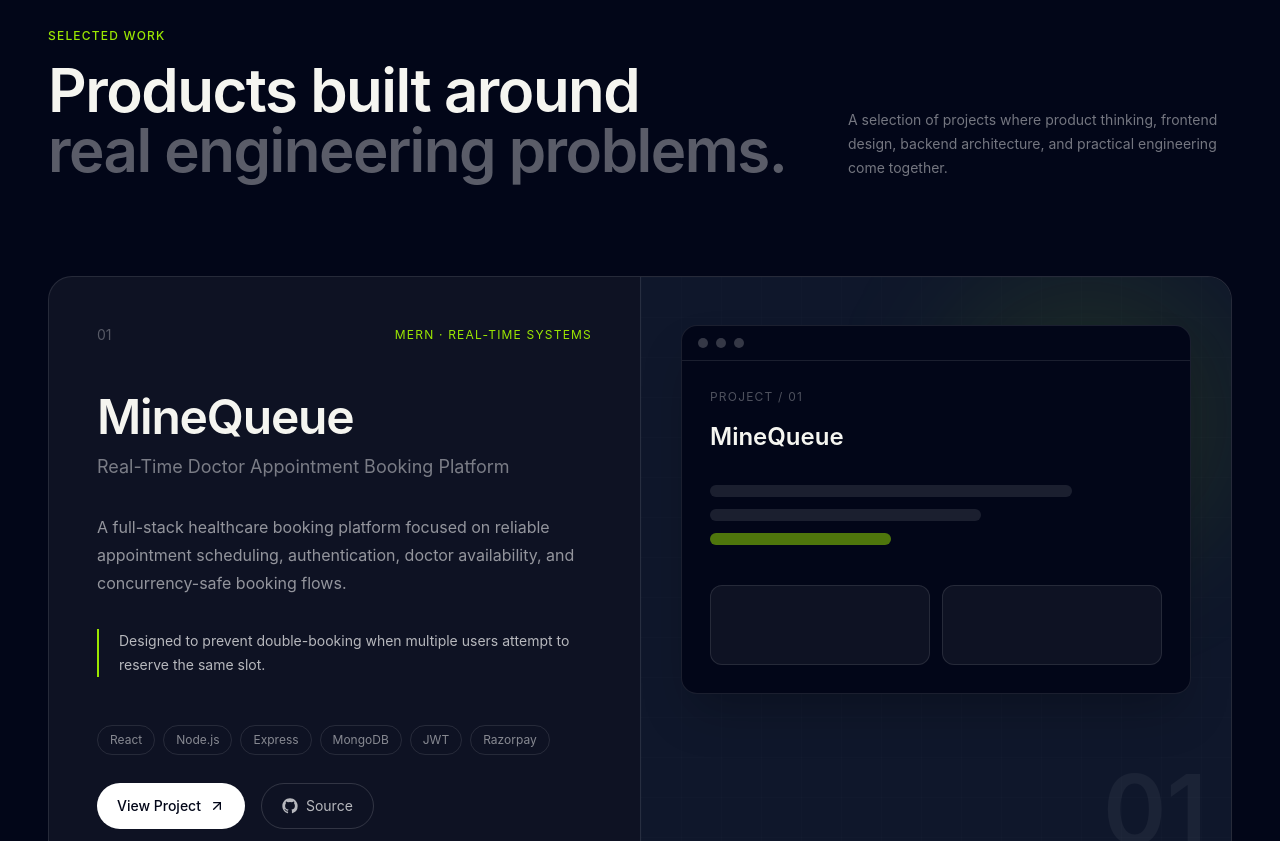
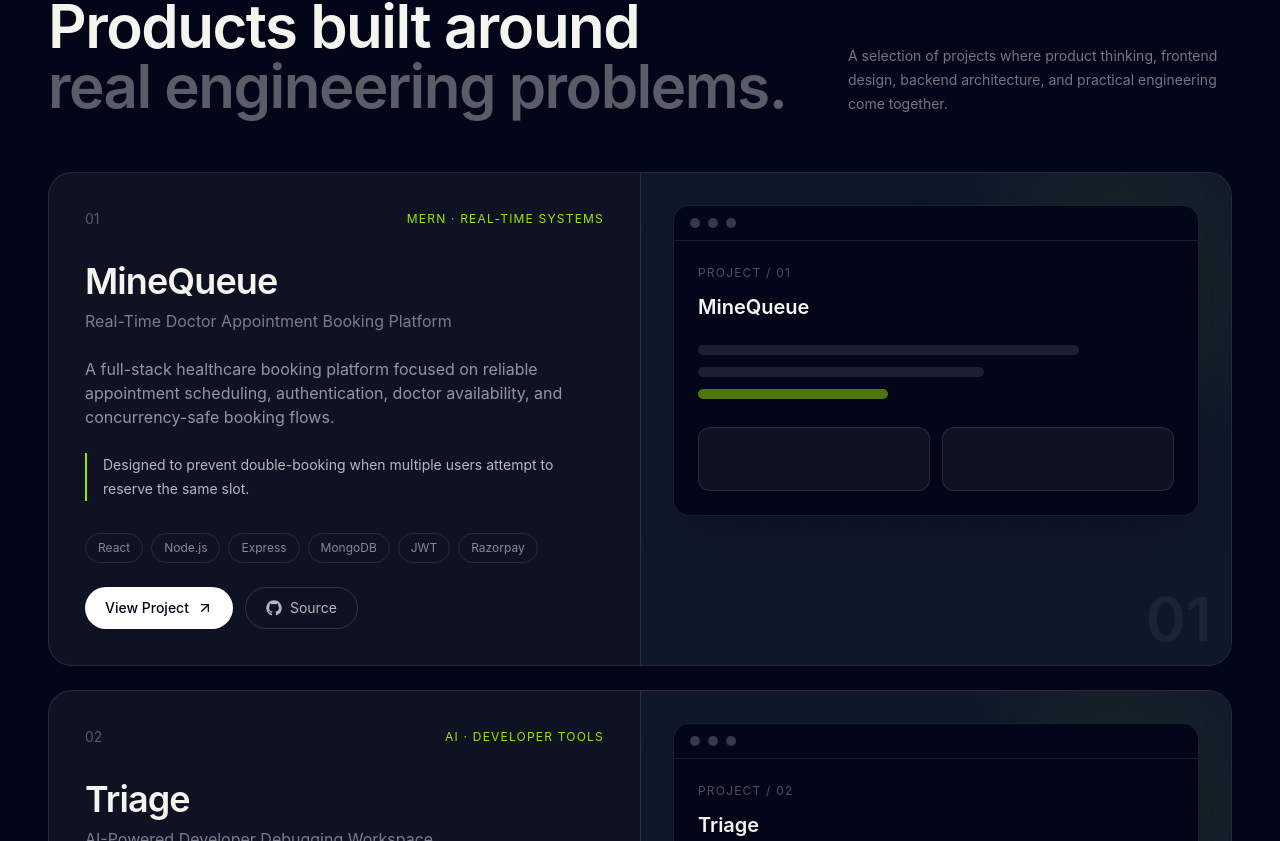
Before and after one commit to vishalgoswami2007/vishal-portfolio, a React (Vite) app: page / in a window 1280 px wide. Shown: the part 939-1780 px from the top of the page. Built offline with nearby package versions, Linux system fonts and the light colour scheme.

Commit message:
refactor: compact featured project cards

```diff
--- a/src/sections/Hero.jsx
+++ b/src/sections/Hero.jsx
@@ -5,7 +5,7 @@ function Hero() {
   return (
     <section
       id="home"
-      className="relative flex min-h-screen items-center overflow-hidden pt-24"
+      className="relative flex min-h-[88vh] pt-20 items-center overflow-hidden"
     >
       {/* Background Grid */}
       <div
--- a/src/sections/SelectedWork.jsx
+++ b/src/sections/SelectedWork.jsx
@@ -6,11 +6,11 @@ function SelectedWork() {
   return (
     <section
       id="work"
-      className="relative border-t border-white/10 bg-slate-950 py-24 md:py-32"
+      className="relative border-t border-white/10 bg-slate-950 py-16 md:py-20"
     >
       <div className="mx-auto max-w-7xl px-5 md:px-10 lg:px-12">
         {/* Heading */}
-        <div className="mb-16 flex flex-col justify-between gap-6 md:mb-24 md:flex-row md:items-end">
+        <div className="mb-12 flex flex-col justify-between gap-6 md:mb-14 md:flex-row md:items-end">
           <div>
             <p className="mb-4 text-xs font-medium uppercase tracking-widest text-lime-400">
               Selected Work
@@ -31,24 +31,24 @@ function SelectedWork() {
         </div>
 
         {/* Projects */}
-        <div className="space-y-8">
+        <div className="space-y-6">
           {projects.map((project, index) => (
             <motion.article
               key={project.id}
-              initial={{ opacity: 0, y: 40 }}
+              initial={{ opacity: 0, y: 30 }}
               whileInView={{ opacity: 1, y: 0 }}
-              viewport={{ once: true, amount: 0.2 }}
+              viewport={{ once: true, amount: 0.15 }}
               transition={{
-                duration: 0.7,
-                delay: index * 0.1,
+                duration: 0.6,
+                delay: index * 0.08,
               }}
               className="group overflow-hidden rounded-3xl border border-white/10 bg-white/5 transition duration-500 hover:border-lime-400/30"
             >
-              <div className="grid min-h-96 lg:grid-cols-2">
-                {/* Project Content */}
-                <div className="flex flex-col justify-between p-7 sm:p-10 lg:p-12">
+              <div className="grid lg:grid-cols-2">
+                {/* Left Content */}
+                <div className="flex flex-col justify-between p-6 sm:p-8 lg:p-9">
                   <div>
-                    <div className="mb-12 flex items-center justify-between">
+                    <div className="mb-8 flex items-center justify-between">
                       <span className="text-sm text-white/30">
                         {project.number}
                       </span>
@@ -58,27 +58,27 @@ function SelectedWork() {
                       </span>
                     </div>
 
-                    <h3 className="text-4xl font-semibold tracking-tight sm:text-5xl">
+                    <h3 className="text-3xl font-semibold tracking-tight sm:text-4xl">
                       {project.title}
                     </h3>
 
-                    <p className="mt-3 text-lg text-white/45">
+                    <p className="mt-2 text-base text-white/45">
                       {project.subtitle}
                     </p>
 
-                    <p className="mt-8 max-w-xl leading-7 text-white/55">
+                    <p className="mt-6 max-w-xl text-sm leading-6 text-white/55 sm:text-base">
                       {project.description}
                     </p>
 
-                    <div className="mt-8 border-l-2 border-lime-400 pl-5">
+                    <div className="mt-6 border-l-2 border-lime-400 pl-4">
                       <p className="text-sm leading-6 text-white/70">
                         {project.highlight}
                       </p>
                     </div>
                   </div>
 
-                  <div className="mt-12">
-                    <div className="mb-7 flex flex-wrap gap-2">
+                  <div className="mt-8">
+                    <div className="mb-6 flex flex-wrap gap-2">
                       {project.stack.map((item) => (
                         <span
                           key={item}
@@ -89,12 +89,12 @@ function SelectedWork() {
                       ))}
                     </div>
 
-                    <div className="flex flex-wrap gap-4">
+                    <div className="flex flex-wrap gap-3">
                       <a
                         href={project.live}
                         target="_blank"
                         rel="noopener noreferrer"
-                        className="group/button flex items-center gap-2 rounded-full bg-white px-5 py-3 text-sm font-medium text-slate-950 transition hover:bg-lime-400"
+                        className="group/button flex items-center gap-2 rounded-full bg-white px-5 py-2.5 text-sm font-medium text-slate-950 transition hover:bg-lime-400"
                       >
                         View Project
 
@@ -108,7 +108,7 @@ function SelectedWork() {
                         href={project.github}
                         target="_blank"
                         rel="noopener noreferrer"
-                        className="flex items-center gap-2 rounded-full border border-white/15 px-5 py-3 text-sm text-white/70 transition hover:border-white/30 hover:text-white"
+                        className="flex items-center gap-2 rounded-full border border-white/15 px-5 py-2.5 text-sm text-white/70 transition hover:border-white/30 hover:text-white"
                       >
                         <svg
                           width="16"
@@ -126,8 +126,9 @@ function SelectedWork() {
                   </div>
                 </div>
 
-                {/* Visual */}
-                <div className="relative min-h-80 overflow-hidden border-t border-white/10 bg-slate-900 lg:min-h-full lg:border-l lg:border-t-0">
+                {/* Right Visual */}
+                <div className="relative min-h-72 overflow-hidden border-t border-white/10 bg-slate-900 lg:min-h-0 lg:border-l lg:border-t-0">
+                  {/* Grid */}
                   <div
                     className="absolute inset-0 opacity-20"
                     style={{
@@ -139,38 +140,40 @@ function SelectedWork() {
                     }}
                   />
 
-                  <div className="absolute right-0 top-0 h-72 w-72 rounded-full bg-lime-400/10 blur-3xl" />
+                  {/* Glow */}
+                  <div className="absolute right-0 top-0 h-56 w-56 rounded-full bg-lime-400/10 blur-3xl" />
 
-                  <div className="absolute left-6 right-6 top-12 overflow-hidden rounded-2xl border border-white/10 bg-slate-950 shadow-2xl sm:left-10 sm:right-10">
+                  {/* App Preview */}
+                  <div className="absolute left-6 right-6 top-8 overflow-hidden rounded-2xl border border-white/10 bg-slate-950 shadow-2xl sm:left-8 sm:right-8">
                     <div className="flex items-center gap-2 border-b border-white/10 px-4 py-3">
                       <span className="h-2.5 w-2.5 rounded-full bg-white/20" />
                       <span className="h-2.5 w-2.5 rounded-full bg-white/20" />
                       <span className="h-2.5 w-2.5 rounded-full bg-white/20" />
                     </div>
 
-                    <div className="p-5 sm:p-7">
+                    <div className="p-5 sm:p-6">
                       <p className="text-xs uppercase tracking-widest text-white/30">
                         PROJECT / {project.number}
                       </p>
 
-                      <p className="mt-4 text-2xl font-semibold">
+                      <p className="mt-3 text-xl font-semibold">
                         {project.title}
                       </p>
 
-                      <div className="mt-8 space-y-3">
-                        <div className="h-3 w-4/5 rounded-full bg-white/10" />
-                        <div className="h-3 w-3/5 rounded-full bg-white/10" />
-                        <div className="h-3 w-2/5 rounded-full bg-lime-400/50" />
+                      <div className="mt-6 space-y-3">
+                        <div className="h-2.5 w-4/5 rounded-full bg-white/10" />
+                        <div className="h-2.5 w-3/5 rounded-full bg-white/10" />
+                        <div className="h-2.5 w-2/5 rounded-full bg-lime-400/50" />
                       </div>
 
-                      <div className="mt-10 grid grid-cols-2 gap-3">
-                        <div className="h-20 rounded-xl border border-white/10 bg-white/5" />
-                        <div className="h-20 rounded-xl border border-white/10 bg-white/5" />
+                      <div className="mt-7 grid grid-cols-2 gap-3">
+                        <div className="h-16 rounded-xl border border-white/10 bg-white/5" />
+                        <div className="h-16 rounded-xl border border-white/10 bg-white/5" />
                       </div>
                     </div>
                   </div>
 
-                  <div className="absolute bottom-5 right-6 text-6xl font-semibold text-white/5 sm:text-8xl">
+                  <div className="absolute bottom-4 right-5 text-5xl font-semibold text-white/5 sm:text-6xl">
                     {project.number}
                   </div>
                 </div>
```
